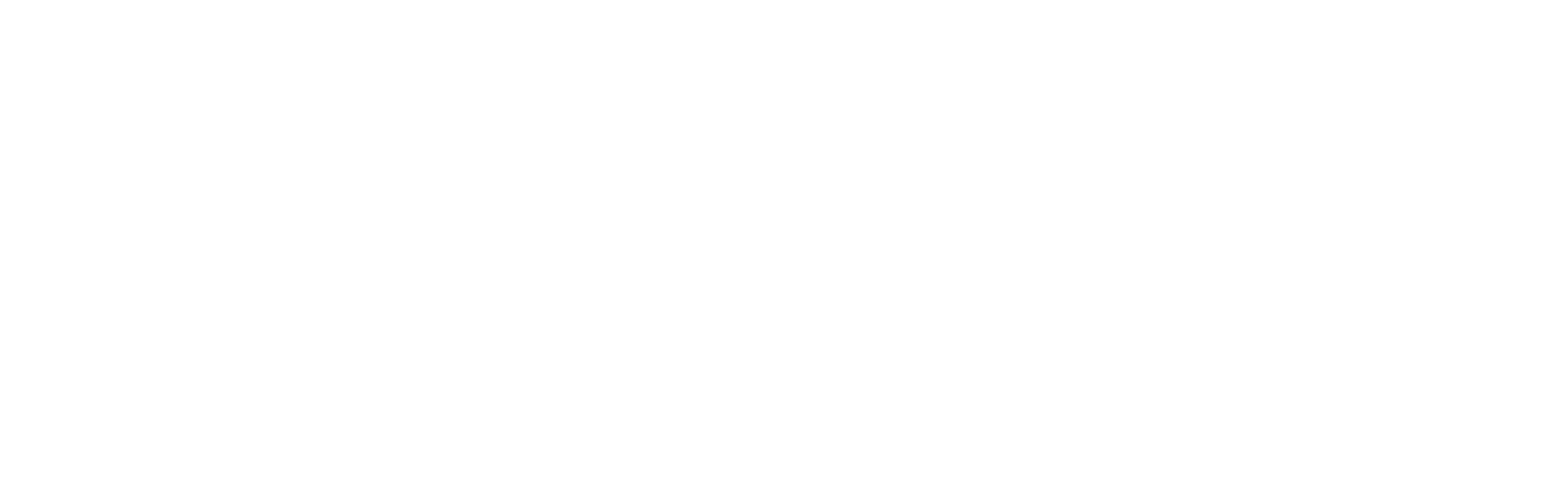
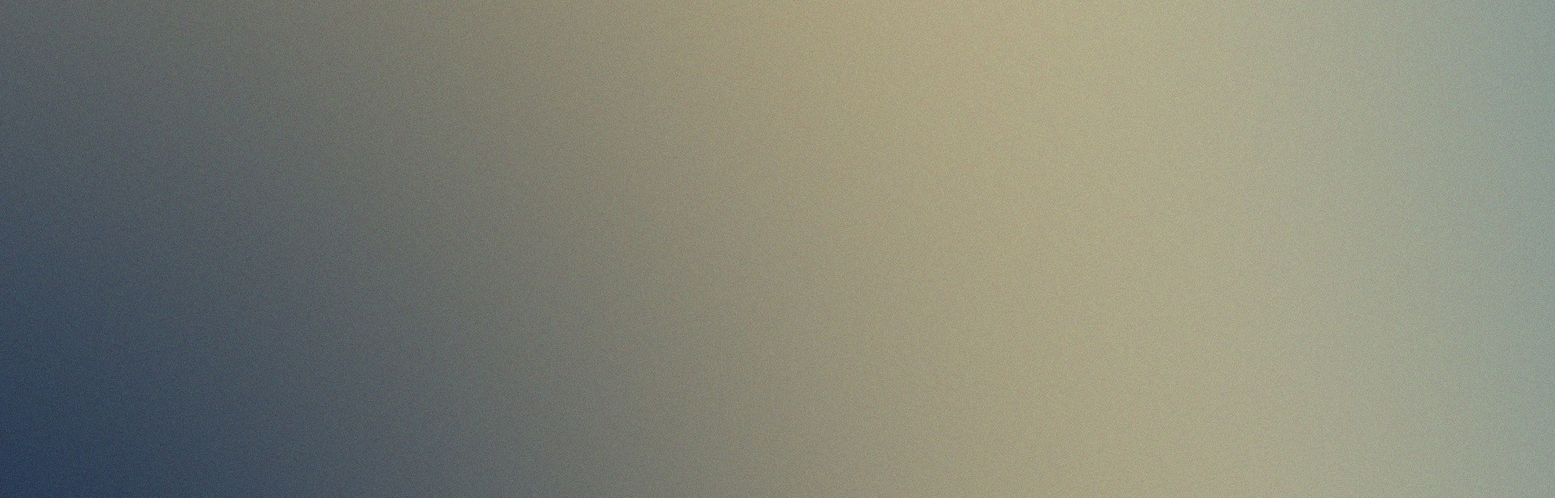
Before and after one commit to shalamaqf/Library, a plain HTML site: page index.html in a window 1280 px wide. Shown: the top 616 px of the page at 81% size, 1920 px wide, since content can reach past the window. Drawn offline with Linux system fonts and the light colour scheme.

Commit message:
Add an image as the background

```diff
--- a/index.html
+++ b/index.html
@@ -7,6 +7,7 @@
     <title>Library Management</title>
 </head>
 <body>
+    <img src="img/background-img.jpg" alt="Blurry aesthetic background image">
 
     <script src="script.js"></script>
 </body>
```
